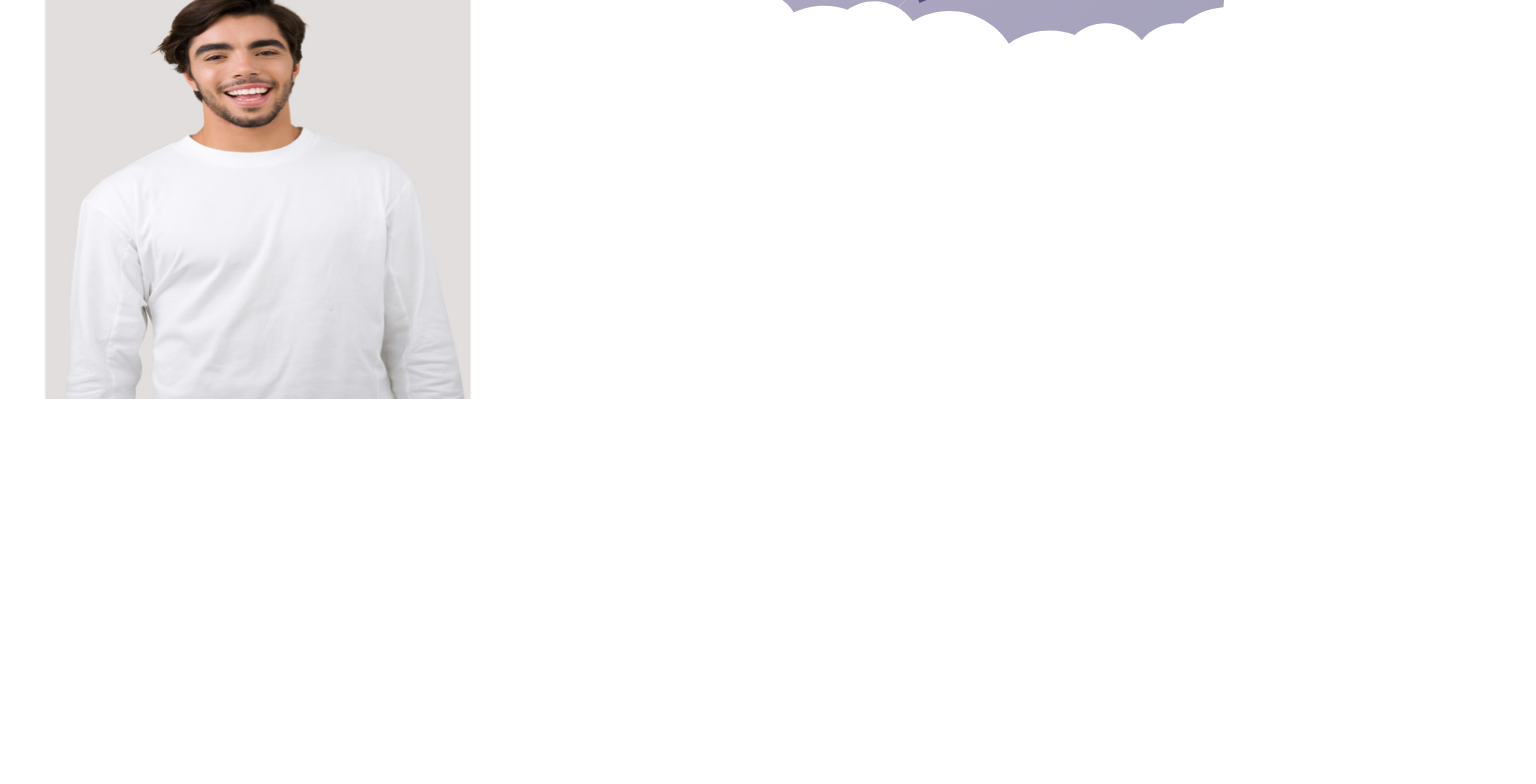
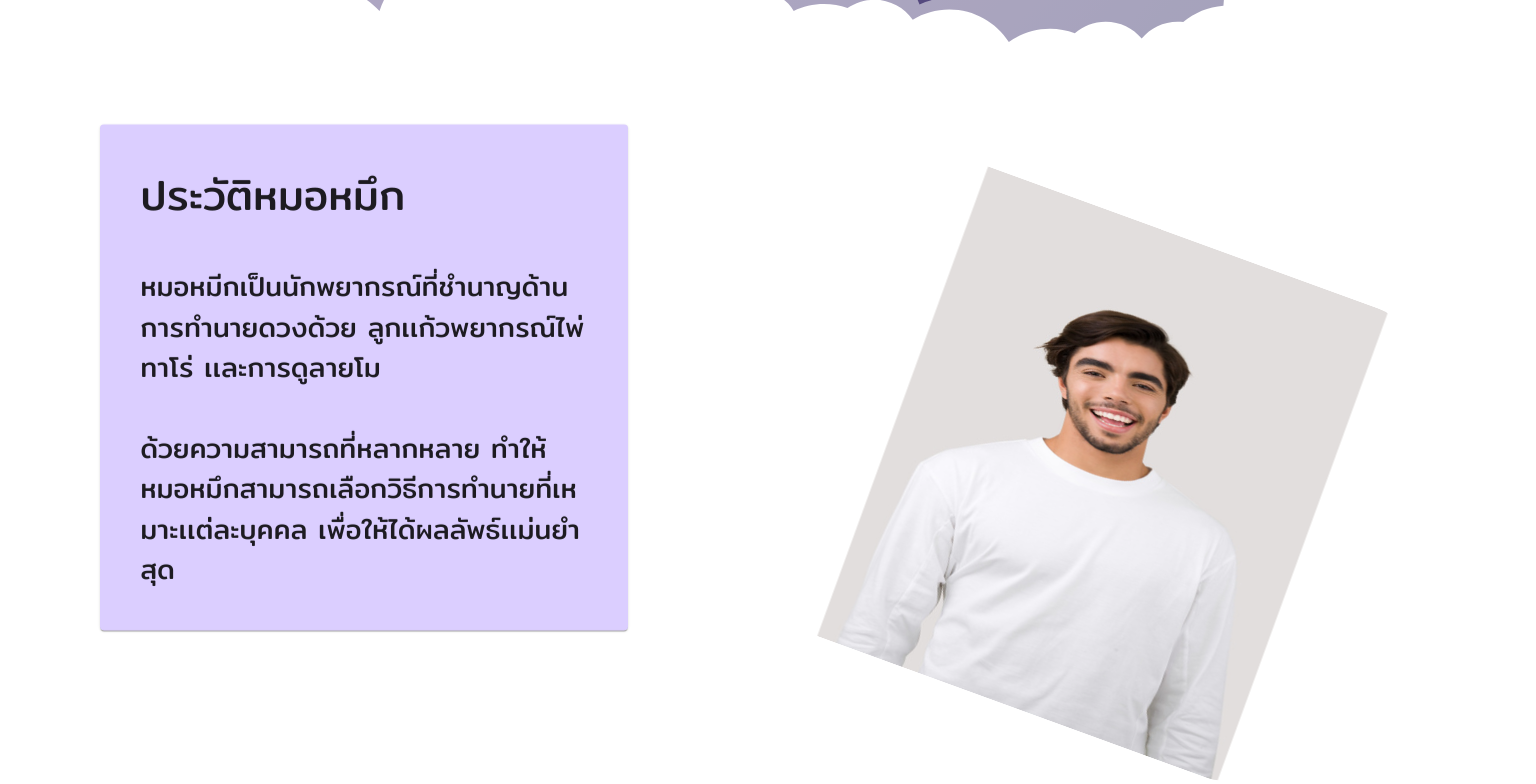
Before and after one commit to 22p21s0045/JWC12, a Next.js app: page / in a window 1280 px wide. Shown: the part 680-1464 px from the top of the page, 1536 px wide, since content can reach past the window. Before the commit the page ends 1087 px from the top, so only its background shows below. Built offline with nearby package versions, Linux system fonts and the light colour scheme.

Commit message:
add:review

```diff
--- a/components/navbar/about/About.tsx
+++ b/components/navbar/about/About.tsx
@@ -1,24 +1,76 @@
 import React from "react";
-import { Grid, Paper } from "@mui/material";
+import { Grid, Paper, Typography,Box } from "@mui/material";
 import Image from "next/image";
-
+import { Parallax } from 'react-scroll-parallax';
 function About() {
   return (
     <div>
-      <Grid container spacing={3} sx={{position: 'absolute'}}>
-        <Grid item xs={6}>
+      <Grid
+        container
+        spacing={3}
+        sx={{
+          position: "relative",
+          marginTop: { lg: "25%", md: "25%", xs: "30%" },
+        }}
+        justifyContent="flex-end"
+        alignItems="center"
+      >
+        <Grid item xs={12} lg={6} md={6}>
+          <Parallax translateY={[-20, 20]}>
+          <Paper sx={{ backgroundColor: "#DBCEFF", marginLeft: { lg: "16%" } }}>
+            <Typography
+              sx={{
+                fontSize: "2.3rem",
+                fontFamily: "Mitr",
+                paddingTop: 5,
+                paddingLeft: 5,
+                paddingRight: 5,
+              }}
+            >
+              ประวัติหมอหมึก
+            </Typography>
+            <Typography
+              sx={{
+                fontSize: "1.5rem",
+                fontFamily: "Mitr",
+                marginTop: 5,
+                paddingLeft: 5,
+                paddingRight: 5,
+              }}
+            >
+              หมอหมีกเป็นนักพยากรณ์ที่ชํานาญด้านการทํานายดวงด้วย
+              ลูกเเก้วพยากรณ์ไพ่ทาโร่ เเละการดูลายโม
+            </Typography>
+            <Typography
+              sx={{
+                fontSize: "1.5rem",
+                fontFamily: "Mitr",
+                marginTop: 5,
+                paddingLeft: 5,
+                paddingRight: 5,
+                paddingBottom: 5,
+              }}
+            >
+              ด้วยความสามารถที่หลากหลาย
+              ทําให้หมอหมึกสามารถเลือกวิธีการทํานายที่เหมาะเเต่ละบุคคล
+              เพื่อให้ได้ผลลัพธ์เเม่นยําสุด
+            </Typography>
+          </Paper>
+          </Parallax>
+        </Grid>
+        <Grid item xs={12} lg={6} md={6} >
+          <Parallax translateY={[0, 20]}>
+          <Box sx={{position:"relative",left:{lg:"30%",transform: "rotate(20deg)"},}}>
           <Image
             src="/img/avatar.png"
             alt="calendar"
             width={500}
             height={500}
+            style={{ borderRadius: 40 }}
+
           />
-        </Grid>
-        <Grid item xs={6}>
-          <Paper>
-            Lorem ipsum dolor sit amet consectetur adipisicing elit. Atque,
-            enim. Quisquam, quidem.
-          </Paper>
+          </Box>
+          </Parallax>
         </Grid>
       </Grid>
     </div>
--- a/components/welcome/Welcome.tsx
+++ b/components/welcome/Welcome.tsx
@@ -4,11 +4,12 @@ import background from "../../public/lottie/space.json";
 import { Stack, Typography, Button, Box } from "@mui/material";
 import { motion } from "framer-motion";
 import ReactTypingEffect from "react-typing-effect";
-
+import {Parallax} from "react-scroll-parallax";
 function Welcome() {
   return (
     <div>
       <Lottie animationData={background} loop={true} className="bg-Welcome" />
+      <Parallax translateY={[0, 10]}>
 
       <Stack
         sx={{
@@ -35,6 +36,7 @@ function Welcome() {
             },
             color: "#FF7272",
             fontFamily: "Mitr",
+
           }}
         >
           <ReactTypingEffect text={["หมอหมึก"]} typingDelay={1} />
@@ -72,6 +74,7 @@ function Welcome() {
           </Button>
         </motion.div>
       </Stack>
+      </Parallax>
     </div>
   );
 }
--- a/package.json
+++ b/package.json
@@ -19,6 +19,7 @@
     "react": "18.2.0",
     "react-dom": "18.2.0",
     "react-icons": "^4.4.0",
+    "react-scroll-parallax": "^3.2.0",
     "react-typing-effect": "^2.0.5"
   },
   "devDependencies": {
--- a/pages/index.tsx
+++ b/pages/index.tsx
@@ -6,10 +6,13 @@ import styles from "../styles/Home.module.css";
 import { Grid } from "@mui/material";
 import Welcome from "../components/welcome/Welcome";
 import About from "../components/navbar/about/About";
+import { ParallaxProvider } from 'react-scroll-parallax';
+
 const Home: NextPage = () => {
   return (
     <div>
       <Navbar />
+      <ParallaxProvider>
       <Grid container sx={{position: 'relative'}}>
         <Grid item xs={12}>
           <Welcome />
@@ -17,7 +20,7 @@ const Home: NextPage = () => {
 
       </Grid>
       <About />
-
+      </ParallaxProvider>
 
 
     </div>
```
Also changed, not shown: components/review/Review.tsx (added, +12 -0 lines), 1 other file (tests, documents, lock files or other folders).
